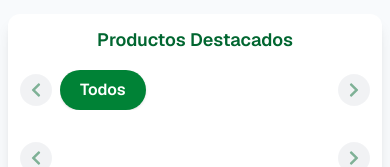
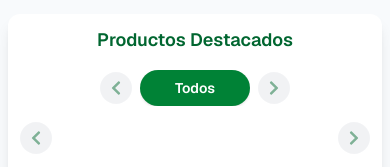
Before and after one commit to CharlyHilasaca/himarket, a Next.js app: page / in a window 390 px wide. Shown: the part 354-521 px from the top of the page. Built offline with nearby package versions, Linux system fonts and the light colour scheme; no server answers.

Commit message:
mas responsivo XDD

```diff
--- a/src/app/componentes/home/main/category/category.tsx
+++ b/src/app/componentes/home/main/category/category.tsx
@@ -1,13 +1,11 @@
 "use client";
-import React from "react";
+import React, { useRef } from "react";
 import { FaChevronLeft, FaChevronRight } from "react-icons/fa";
 
 interface Categoria {
   _id: string;
   name: string;
 }
-
-const visibleCount = 5;
 
 export default function Category({
   onSelect,
@@ -19,44 +17,121 @@ export default function Category({
   categorias?: Categoria[];
 }) {
   const [startIdx, setStartIdx] = React.useState(0);
+  const [animDirection, setAnimDirection] = React.useState<"left" | "right" | null>(null);
+  const [visibleCount, setVisibleCount] = React.useState(1);
+  const touchStartX = useRef<number | null>(null);
+
+  React.useEffect(() => {
+    function updateVisibleCount() {
+      if (window.innerWidth >= 1024) setVisibleCount(5);
+      else if (window.innerWidth >= 640) setVisibleCount(4);
+      else setVisibleCount(1);
+      setStartIdx(0);
+    }
+    updateVisibleCount();
+    window.addEventListener("resize", updateVisibleCount);
+    return () => window.removeEventListener("resize", updateVisibleCount);
+  }, []);
 
   const allCategorias = [{ _id: "all", name: "Todos" }, ...categorias];
 
   const handlePrev = () => {
+    setAnimDirection("left");
+    setTimeout(() => {
       setStartIdx((prev) => Math.max(0, prev - 1));
+      setAnimDirection(null);
+    }, 180);
   };
   const handleNext = () => {
+    setAnimDirection("right");
+    setTimeout(() => {
       setStartIdx((prev) =>
         prev + visibleCount < allCategorias.length ? prev + 1 : prev
       );
+      setAnimDirection(null);
+    }, 180);
+  };
+
+  // Swipe para móvil
+  const handleTouchStart = (e: React.TouchEvent) => {
+    touchStartX.current = e.touches[0].clientX;
+  };
+  const handleTouchEnd = (e: React.TouchEvent) => {
+    if (touchStartX.current === null) return;
+    const delta = e.changedTouches[0].clientX - touchStartX.current;
+    if (delta > 40 && startIdx > 0) handlePrev();
+    else if (delta < -40 && startIdx + visibleCount < allCategorias.length) handleNext();
+    touchStartX.current = null;
   };
 
   const visibleCategorias = allCategorias.slice(startIdx, startIdx + visibleCount);
 
+  // Animación de desplazamiento con Tailwind
+  const animClass =
+    animDirection === "left"
+      ? "transition-transform duration-200 -translate-x-16 opacity-60"
+      : animDirection === "right"
+      ? "transition-transform duration-200 translate-x-16 opacity-60"
+      : "transition-transform duration-200 translate-x-0 opacity-100";
+
   return (
-    <div className="flex items-center justify-center gap-2 mb-8 w-full">
+    <div
+      className={`
+        flex items-center justify-center gap-2 mb-4 w-full
+        ${visibleCount === 1 ? "max-w-xs mx-auto" : "max-w-2xl mx-auto"}
+      `}
+    >
       <button
         onClick={handlePrev}
-        className="p-2 rounded-full bg-gray-200 text-green-800 hover:bg-green-100 disabled:opacity-50 flex-fixed"
+        className={`
+          p-2 rounded-full bg-gray-200 text-green-800 hover:bg-green-100 disabled:opacity-50
+          transition-all duration-200
+          ${visibleCount > 1 ? "mr-4" : ""}
+          flex-shrink-0
+        `}
         aria-label="Anterior"
         disabled={startIdx === 0}
       >
         <FaChevronLeft />
       </button>
-      <div className="flex gap-2 overflow-hidden w-full max-w-[95vw] sm:max-w-[600px]">
+      <div
+        className={`
+          flex gap-2 overflow-hidden
+          transition-all duration-200
+          ${visibleCount === 1 ? "w-[110px]" : "w-full max-w-[420px] sm:max-w-[600px]"}
+        `}
+        onTouchStart={handleTouchStart}
+        onTouchEnd={handleTouchEnd}
+      >
+        <div
+          className={`flex gap-2 w-full ${animClass} ${visibleCount === 1 ? "justify-center min-w-[110px]" : "justify-start"}`}
+        >
           {visibleCategorias.map((cat, i) => (
             <button
               key={cat._id + '-' + i}
-            className={`flex-fixed px-5 py-2 rounded-full font-semibold shadow transition-colors duration-200 ${selectedName === cat.name ? "bg-green-700 text-white hover:bg-green-800" : "bg-gray-200 text-green-800 hover:bg-green-100"}`}
+              className={`
+                px-4 py-2 rounded-full font-semibold shadow transition-colors duration-200 text-sm
+                ${selectedName === cat.name
+                  ? "bg-green-700 text-white hover:bg-green-800"
+                  : "bg-gray-200 text-green-800 hover:bg-green-100"}
+                ${visibleCount === 1 ? "w-[110px] text-base" : ""}
+                flex-shrink-0
+              `}
               onClick={() => onSelect && onSelect(cat.name)}
             >
               {cat.name}
             </button>
           ))}
         </div>
+      </div>
       <button
         onClick={handleNext}
-        className="p-2 rounded-full bg-gray-200 text-green-800 hover:bg-green-100 disabled:opacity-50 flex-fixed"
+        className={`
+          p-2 rounded-full bg-gray-200 text-green-800 hover:bg-green-100 disabled:opacity-50
+          transition-all duration-200
+          ${visibleCount > 1 ? "ml-4" : ""}
+          flex-shrink-0
+        `}
         aria-label="Siguiente"
         disabled={startIdx + visibleCount >= allCategorias.length}
       >
```
Lines whose indentation alone changed are shown as unchanged.
